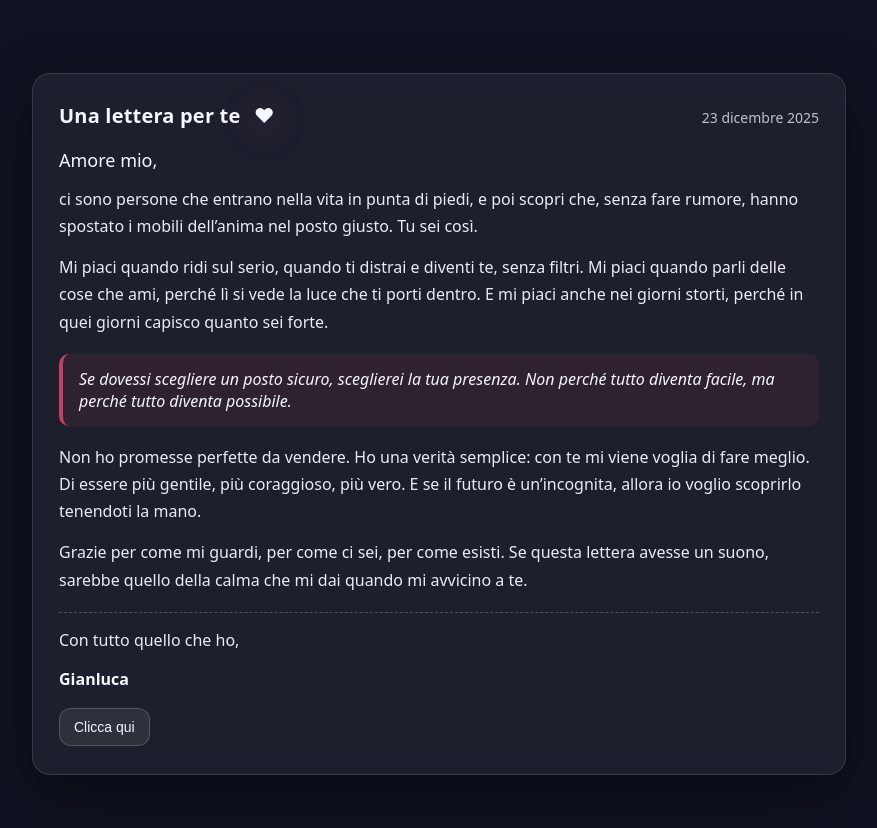
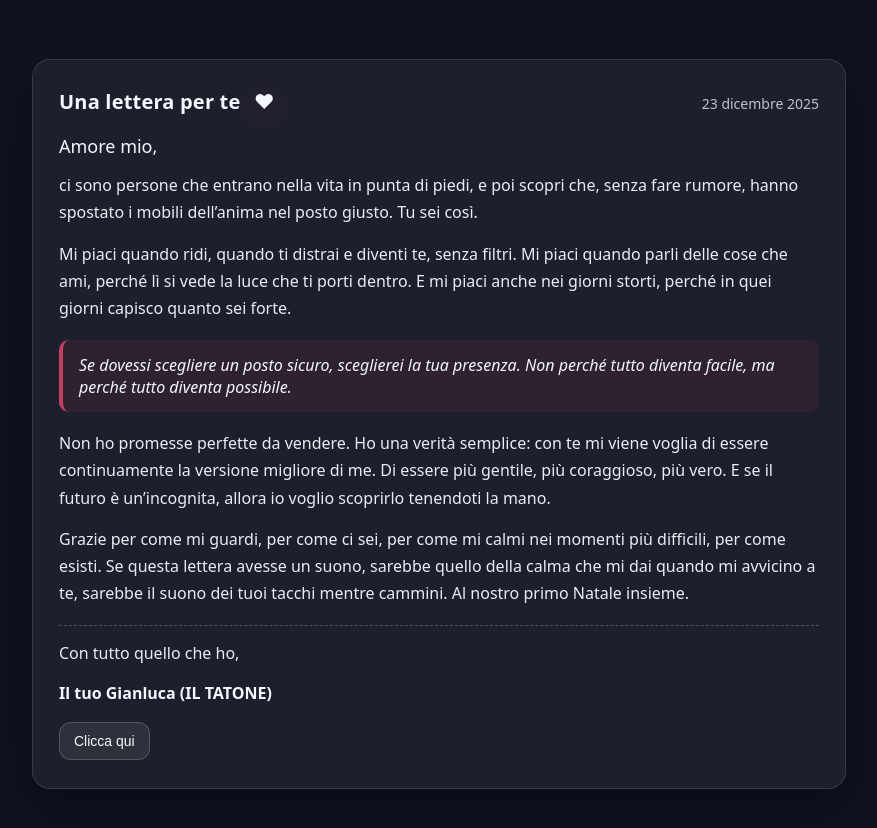
Before and after one commit to Gianlucavassallo03/Gianlucavassallo03.github.io, a plain HTML site: page index.html in a window 1280 px wide. Shown: the whole page, without its empty margins (201-1078 px from the left). Drawn offline with Linux system fonts and the light colour scheme.

Commit message:
Update index.html

```diff
--- a/index.html
+++ b/index.html
@@ -3,7 +3,7 @@
 <head>
   <meta charset="UTF-8" />
   <meta name="viewport" content="width=device-width, initial-scale=1" />
-  <title>Lettera d’amore</title>
+  <title>Lettera d’amore per Lerichka</title>
   <style>
     body{
       margin:0;
@@ -114,7 +114,7 @@
       </p>
 
       <p>
-        Mi piaci quando ridi sul serio, quando ti distrai e diventi te, senza filtri.
+        Mi piaci quando ridi, quando ti distrai e diventi te, senza filtri.
         Mi piaci quando parli delle cose che ami, perché lì si vede la luce che ti porti dentro.
         E mi piaci anche nei giorni storti, perché in quei giorni capisco quanto sei forte.
       </p>
@@ -125,19 +125,20 @@
       </div>
 
       <p>
-        Non ho promesse perfette da vendere. Ho una verità semplice: con te mi viene voglia di fare meglio.
+        Non ho promesse perfette da vendere. Ho una verità semplice: con te mi viene voglia di essere continuamente la versione migliore di me.
         Di essere più gentile, più coraggioso, più vero. E se il futuro è un’incognita,
         allora io voglio scoprirlo tenendoti la mano.
       </p>
 
       <p>
-        Grazie per come mi guardi, per come ci sei, per come esisti.
-        Se questa lettera avesse un suono, sarebbe quello della calma che mi dai quando mi avvicino a te.
+        Grazie per come mi guardi, per come ci sei, per come mi calmi nei momenti più difficili, per come esisti.
+        Se questa lettera avesse un suono, sarebbe quello della calma che mi dai quando mi avvicino a te, sarebbe il suono dei tuoi tacchi mentre cammini.
+        Al nostro primo Natale insieme.
       </p>
 
       <section class="signature">
         <p>Con tutto quello che ho,</p>
-        <div class="name">Gianluca</div>
+        <div class="name">Il tuo Gianluca (IL TATONE)</div>
 
 
         <button class="btn" type="button" id="cuore">Clicca qui</button>
@@ -147,7 +148,6 @@
   </main>
 
   <script>
-    // Data in italiano (senza librerie)
     (function(){
       const mesi = ["gennaio","febbraio","marzo","aprile","maggio","giugno","luglio","agosto","settembre","ottobre","novembre","dicembre"];
       const d = new Date();
@@ -155,13 +155,13 @@
       document.getElementById("oggi").textContent = testo;
     })();
 
-    // Piccolo easter egg romantico
+    // Piccolo easter egg per te!!
     document.getElementById("cuore").addEventListener("click", function(){
       const frasi = [
         "Sei la mia scelta preferita.",
         "Con te, anche il silenzio è bello.",
         "Ti penso più di quanto dico.",
-        "Tu, qui, adesso: basta questo."
+        "Vino e Popcorn + io e te."
       ];
       const msg = frasi[Math.floor(Math.random() * frasi.length)];
       document.getElementById("msg").textContent = "♥ " + msg;
```
